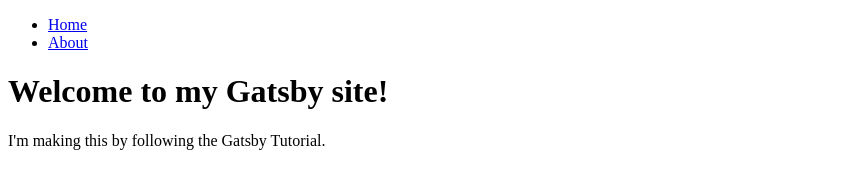
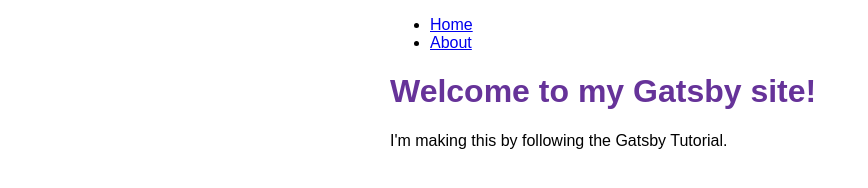
Before and after one commit to KristijanJ/my-first-gatsby-site, a Gatsby site: page / in a window 1280 px wide. Shown: the whole page, without its empty margins (0-868 px from the left). Built offline with nearby package versions, Linux system fonts and the light colour scheme; Gatsby itself is replaced by a stand-in of ours.

Commit message:
Finished Gatsby Tutorial Part 2

```diff
--- a/src/components/layout.js
+++ b/src/components/layout.js
@@ -1,21 +1,29 @@
 import * as React from 'react';
 import { Link } from 'gatsby';
 
+import {
+    container,
+    heading,
+    navLinks,
+    navLinkItem,
+    navLinkText
+} from './layout.module.css'
+
 const Layout = ({ pageTitle, children }) => {
     return (
-        <div>
+        <div className={container}>
             <nav>
-                <ul>
-                    <li>
-                        <Link to="/">Home</Link>
+                <ul className={navLinks}>
+                    <li className={navLinkItem}>
+                        <Link to="/" className={navLinkText}>Home</Link>
                     </li>
-                    <li>
-                        <Link to="/about">About</Link>
+                    <li className={navLinkItem}>
+                        <Link to="/about" className={navLinkText}>About</Link>
                     </li>
                 </ul>
             </nav>
             <main>
-                <h1>{pageTitle}</h1>
+                <h1 className={heading}>{pageTitle}</h1>
                 {children}
             </main>
         </div>
--- /dev/null
+++ b/src/components/layout.module.css
@@ -0,0 +1,20 @@
+.container {
+    margin: auto;
+    max-width: 500px;
+    font-family: sans-serif;
+}
+
+.heading {
+    color: rebeccapurple;
+}
+.nav-links {
+    display: flex;
+    list-style: none;
+    padding-left: 0;
+}
+.nav-link-item {
+    padding-right: 2rem;
+}
+.nav-link-text {
+    color: black;
+}
```
